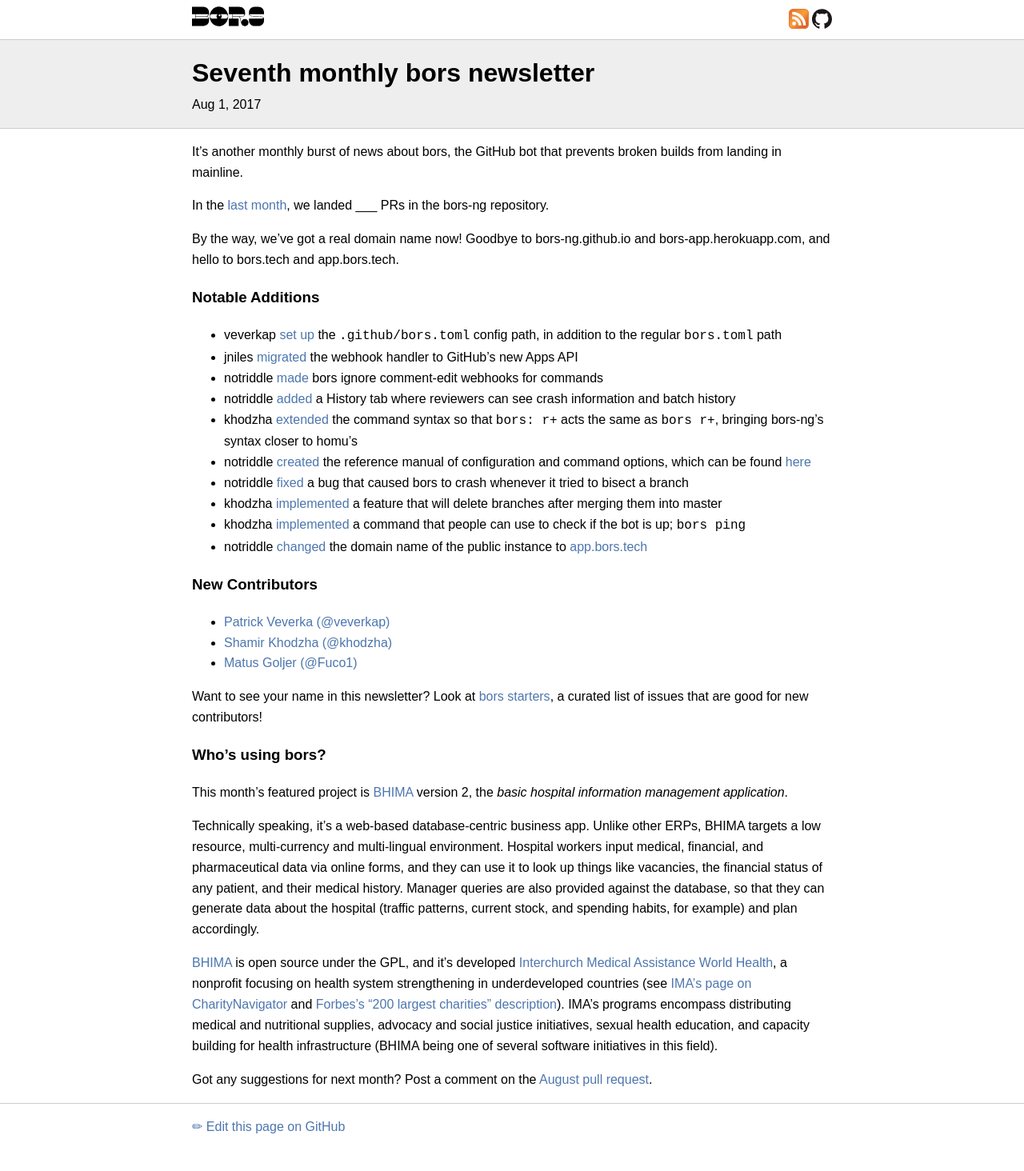
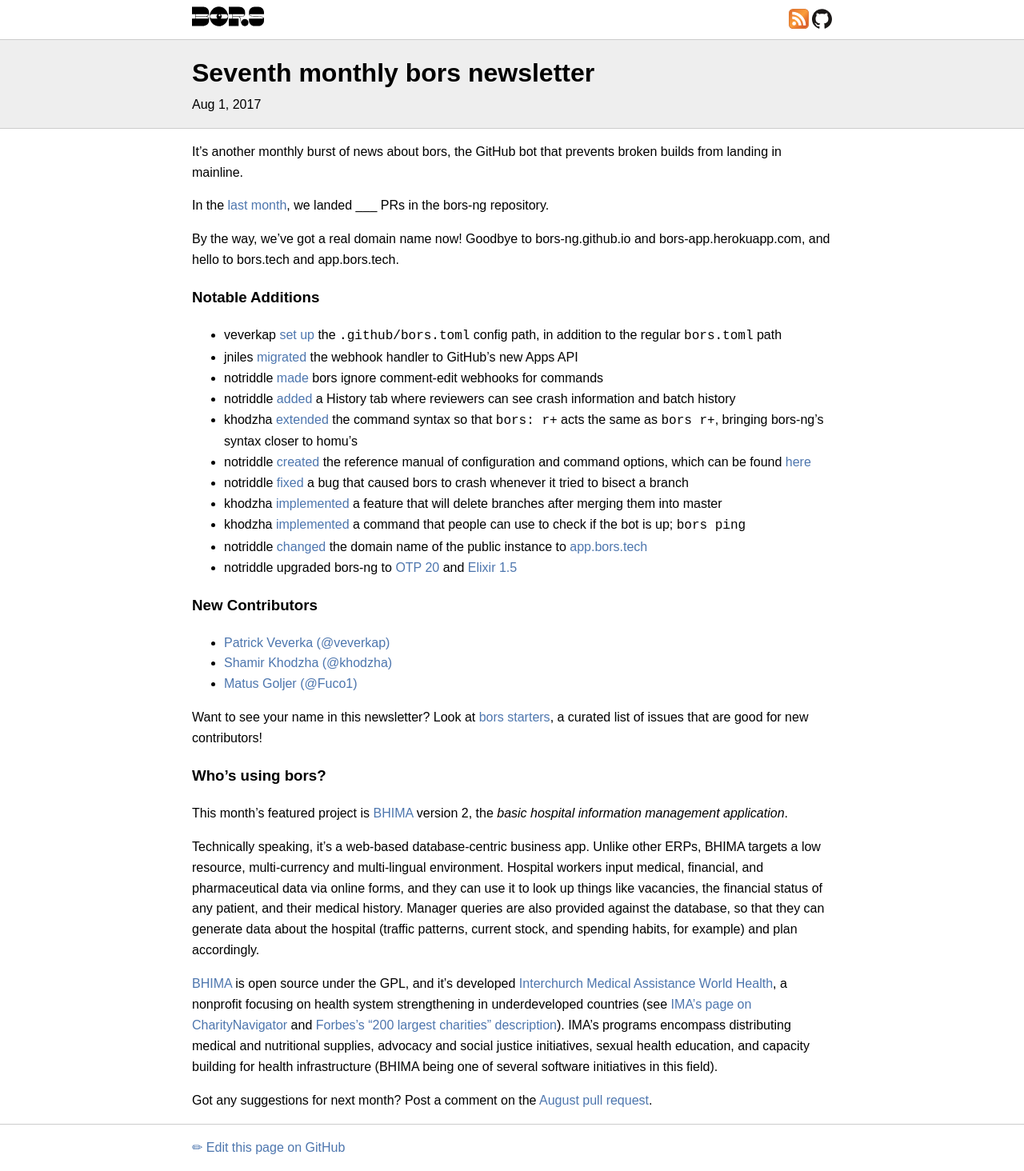
Before and after one commit to bors-ng/bors-ng.github.io, a Jekyll site: the page built from _posts/2017-08-01-tmib-07.md, in a window 1280 px wide. Shown: the whole page at 80% size. Built offline with Jekyll 4.4.1, drawn with Linux system fonts in a browser that asks for light colours; before the commit the page ends 1438 px from its top, so only the background shows below that.

Commit message:
Add bors-ng/bors-ng#229 and bors-ng/bors-ng#239

```diff
--- a/_posts/2017-08-01-tmib-07.md
+++ b/_posts/2017-08-01-tmib-07.md
@@ -27,6 +27,7 @@
 * khodzha [implemented](https://github.com/bors-ng/bors-ng/pull/237) a feature that will delete branches after merging them into master
 * khodzha [implemented](https://github.com/bors-ng/bors-ng/pull/234) a command that people can use to check if the bot is up; `bors ping`
 * notriddle [changed](https://github.com/bors-ng/bors-ng/pull/235) the domain name of the public instance to [app.bors.tech](https://app.bors.tech)
+* notriddle upgraded bors-ng to [OTP 20](https://github.com/bors-ng/bors-ng/pull/229) and [Elixir 1.5](https://github.com/bors-ng/bors-ng/pull/239)
 
 
 ### New Contributors
```
